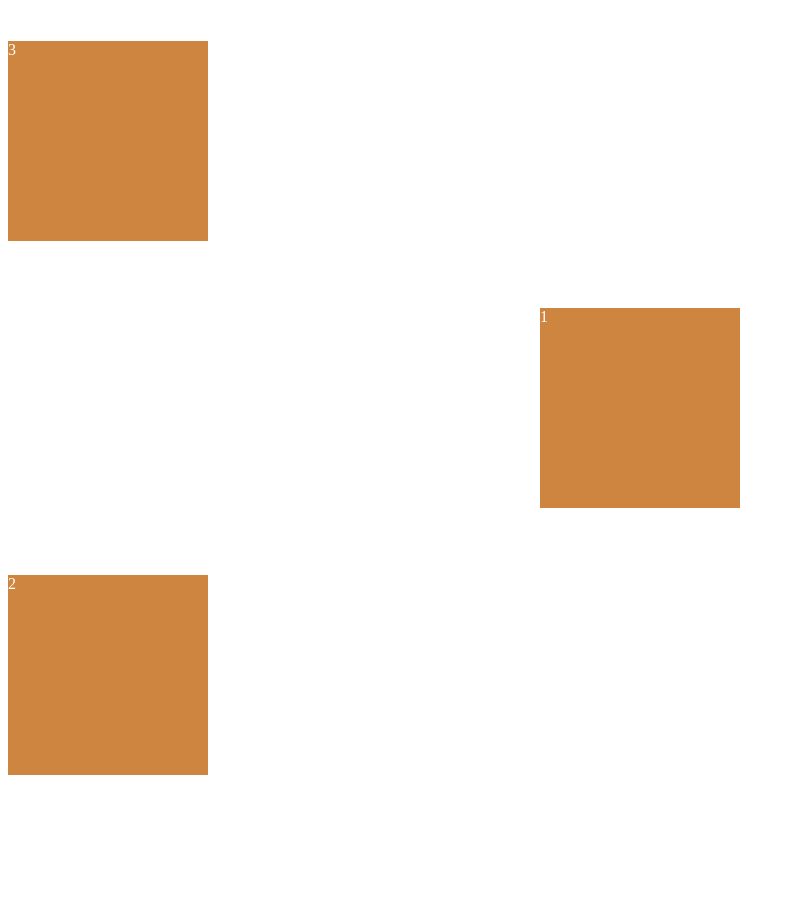
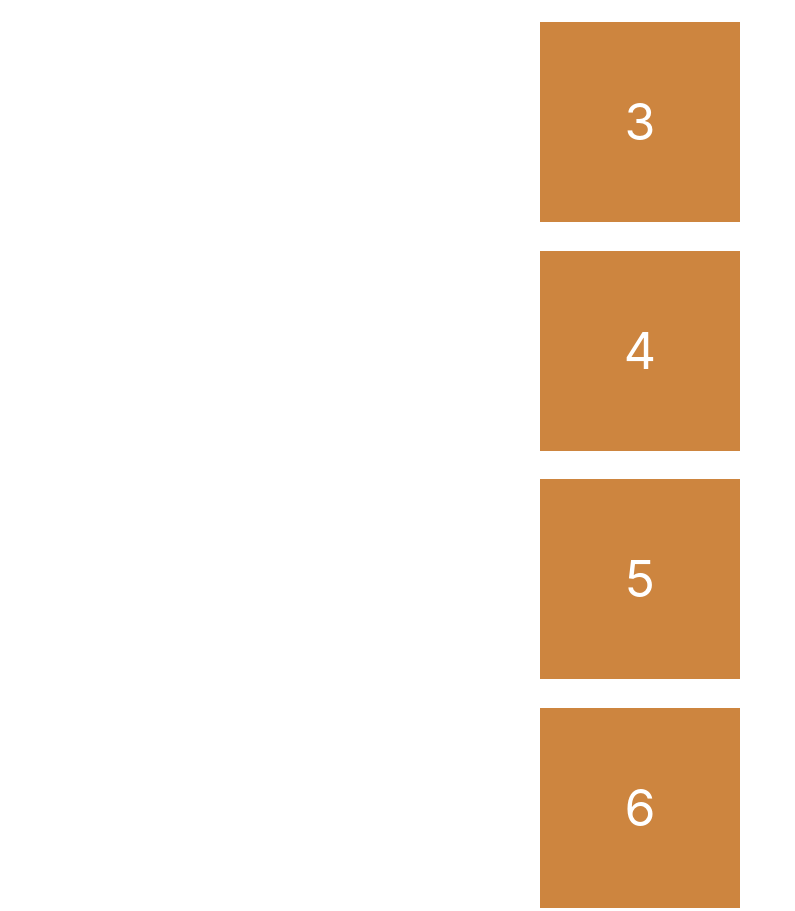
Before and after one commit to ekeh77/SCSS_MASTERCLASS, a plain HTML site: page index.html in a window 1280 px wide. Shown: the top 911 px of the page, without its empty margins (0-795 px from the left). Before the commit the page ends 816 px from the top, so only its background shows below. Drawn offline with Linux system fonts and the light colour scheme.

Commit message:
20220903

```diff
--- a/index.html
+++ b/index.html
@@ -3,10 +3,14 @@
 </head>
 <body></body>
 <body>
-<div class="father">
-    <div class="child">1</div>
-    <div class="child">2</div>
-    <div class="child">3</div>
+    <div class="father">
+        <div class="child">1</div>
+        <div class="child">2</div>
+        <div class="child">3</div>
+        <div class="child">4</div>
+        <div class="child">5</div>
+        <div class="child">6</div>
+        <div class="child">7</div>
 </div>
 </body>
 </html>
--- a/styles.css
+++ b/styles.css
@@ -1,16 +1,28 @@
+body {
+  font-family: -apple-system, BlinkMacSystemFont, "Segoe UI", Roboto, Oxygen,
+    Ubuntu, Cantarell, "Open Sans", "Helvetica Neue", sans-serif;
+}
+
 .father {
   display: flex;
   flex-direction: column;
   /* Main Axis */
   justify-content: space-around;
-  height: 100vh;
+  align-content: space-around;
+  height: 200vh;
+  flex-wrap: wrap;
 }
 
-.child{
-  width:200px;
+
+.child {
+  width: 200px;
   height: 200px;
   background: peru;
   color: white;
+  font-size: 50px;
+  display: flex;
+  justify-content: center;
+  align-items: center;
 }
 
 .child:nth-child(1) {
```
